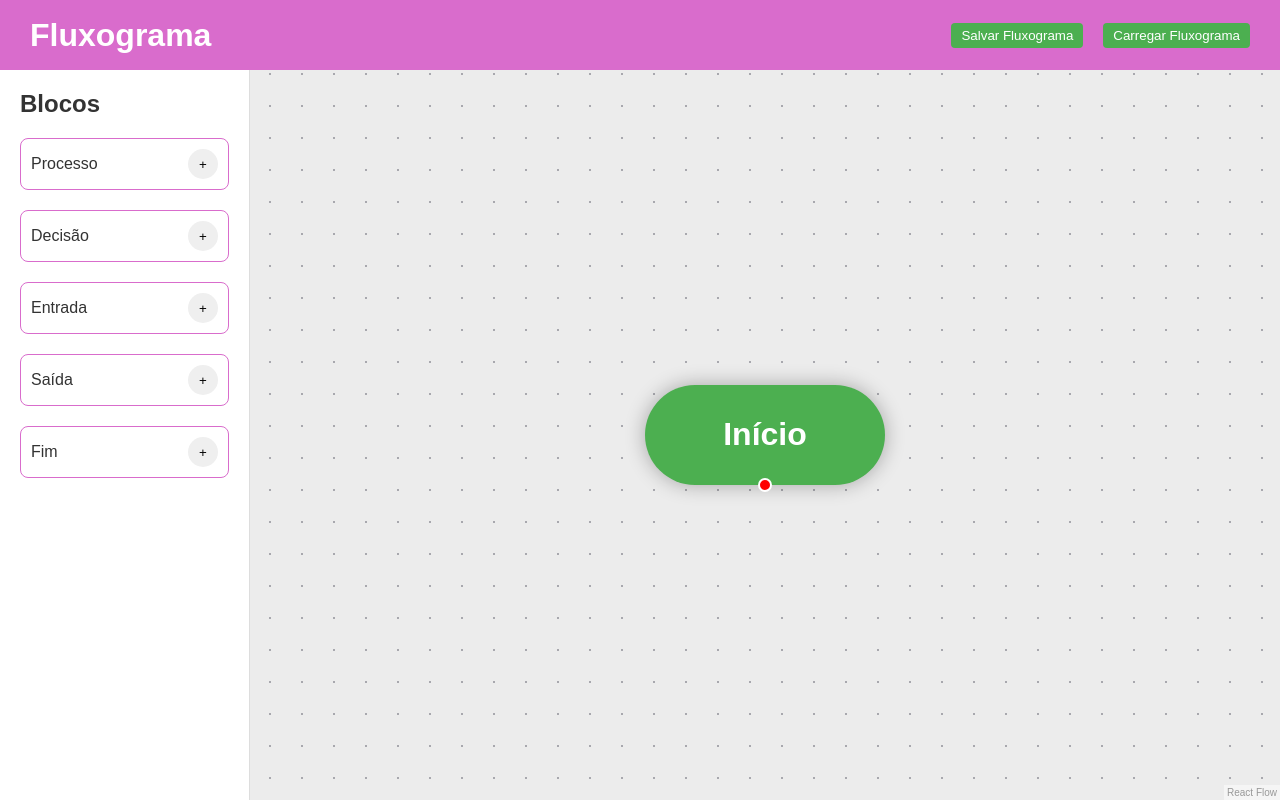
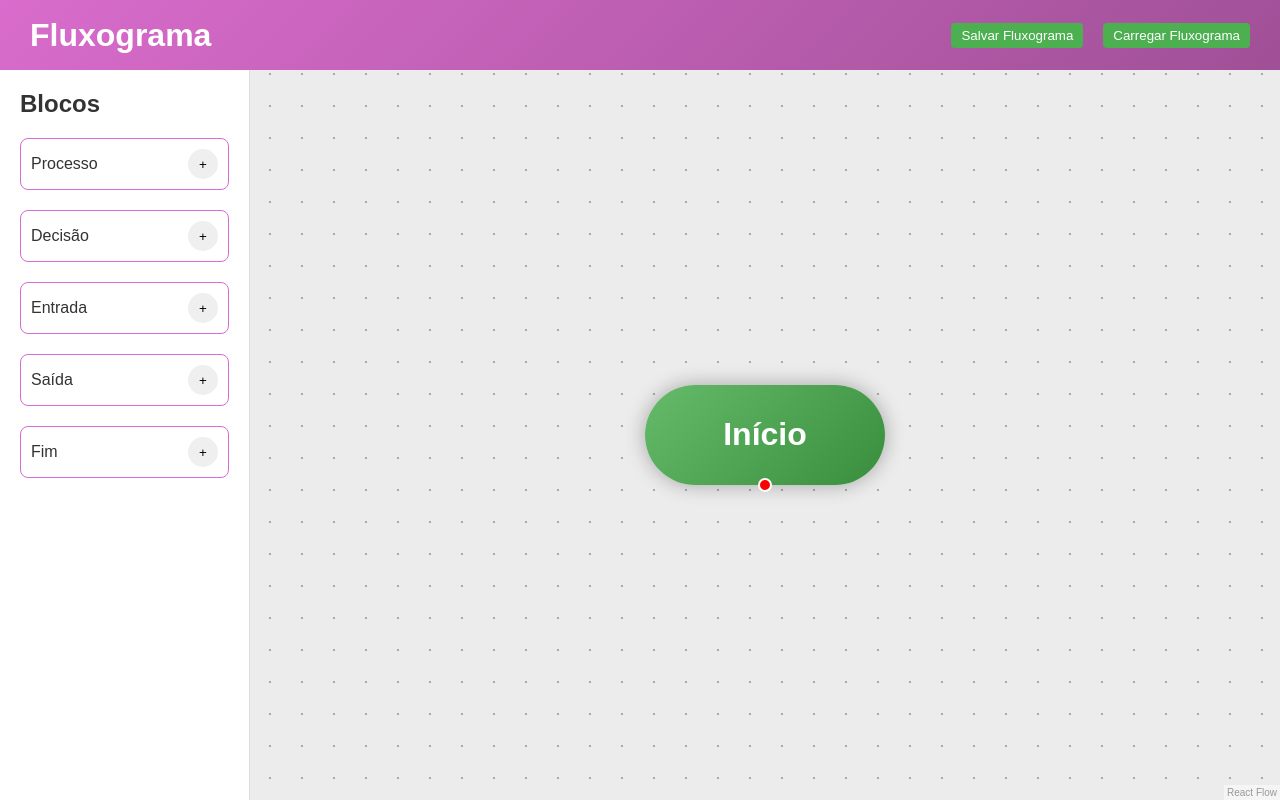
Before and after one commit to MatheusHenriqueLira/Fluxograma-IC, a React (Vite) app: page / in a window 1280 px wide. Built offline with nearby package versions, Linux system fonts and the light colour scheme.

Commit message:
corzinha

```diff
--- a/src/App.css
+++ b/src/App.css
@@ -1,10 +1,16 @@
 :root {
+    --header-color: linear-gradient(135deg, #d96ccc, #a05097);
     --primary-color: #d96ccc;
-    --background-color: #ececec;
+    --canvas-color: #ececec;
     --surface-color: #ffffff;
     --success-color: #4CAF50;
     --danger-color: #bb1313;
     --text-color: #333;
+    --start-color: linear-gradient(135deg, #66bb6a, #388e3c);
+    --process-color: linear-gradient(135deg, #8295bd, #4f628b);
+    --decision-color: linear-gradient(135deg, #ffe082, #d9a817);
+    --inputoutput-color: linear-gradient(135deg, #898d92, #474d53);
+    --end-color: linear-gradient(135deg, #ef5350, #a50f0f);
 }
 
 .app {
@@ -21,7 +27,7 @@
 
 .header {
     height: 70px;
-    background: var(--primary-color);
+    background: var(--header-color);
     color: var(--surface-color);
     display: flex;
     align-items: center;
@@ -64,13 +70,13 @@
     display: flex;
     justify-content: center;
     align-items: center;
-    background: var(--background-color);
+    background: var(--canvas-color);
 }
 
 .startNode {
     width: 120px;
     height: 50px;
-    background: var(--success-color);
+    background: var(--start-color);
     color: var(--surface-color);
     border-radius: 25px;
     display: flex;
@@ -83,9 +89,8 @@
 .processoNode {
     width: 150px;
     height: 60px;
-    border: 2px solid #555;
     border-radius: 8px;
-    background: var(--surface-color);
+    background: var(--process-color);
     color: var(--text-color);
     display: flex;
     flex-direction: column;
@@ -93,16 +98,11 @@
     align-items: center;
     position: relative;
 }
-.processoNode input {
-    width: 90%;
-    border-radius: 4px;
-    margin-top: 5px;
-}
 
 .entradaNode, .saidaNode {
     width: 130px;
-    height: 65px;
-    background: gray;
+    height: 75px;
+    background: var(--inputoutput-color);
     color: var(--surface-color);
     display: flex;
     flex-direction: column;
@@ -114,11 +114,6 @@
     transform: skew(10deg);
 }
 
-.entradaNode input, .saidaNode input {
-    width: 90%;
-    border-radius: 4px;
-}
-
 .decisionNode {
     width: 160px;
     height: 160px;
@@ -126,7 +121,7 @@
 }
 
 .decisionDiamond {
-    background: #ffcc00;
+    background: var(--decision-color);
     width: 110px;
     height: 110px;
     position: absolute;
@@ -149,18 +144,20 @@
     display: block;
     width: 100%;
     text-align: center;
+    color: var(--surface-color);
 }
 
-.decisionContent input {
+.decisionContent input, .entradaNode input, .saidaNode input, .processoNode input {
     width: 75%;
     border-radius: 4px;
     margin-top: 5px;
+    border: 1px solid var(--surface-color);
 }
 
 .endNode {
     width: 120px;
     height: 50px;
-    background: var(--danger-color);
+    background: var(--end-color);
     color: var(--surface-color);
     border-radius: 25px;
     display: flex;
@@ -168,6 +165,16 @@
     align-items: center;
     font-weight: bold;
     position: relative;
+}
+
+.startNode,
+.processoNode,
+.entradaNode,
+.saidaNode,
+.decisionContent,
+.endNode {
+    color: var(--surface-color);
+    font-weight: 600;
 }
 
 .startNode,
```
